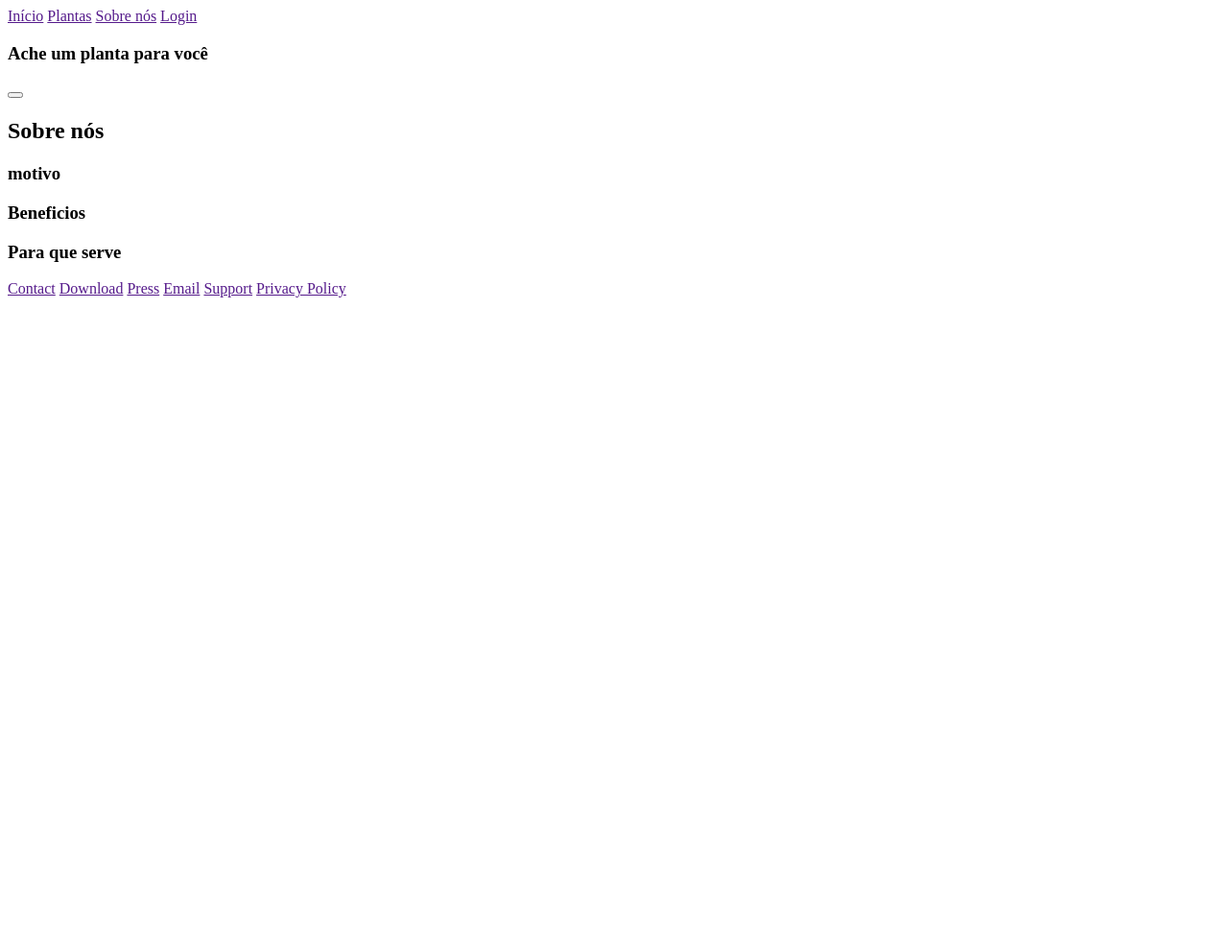
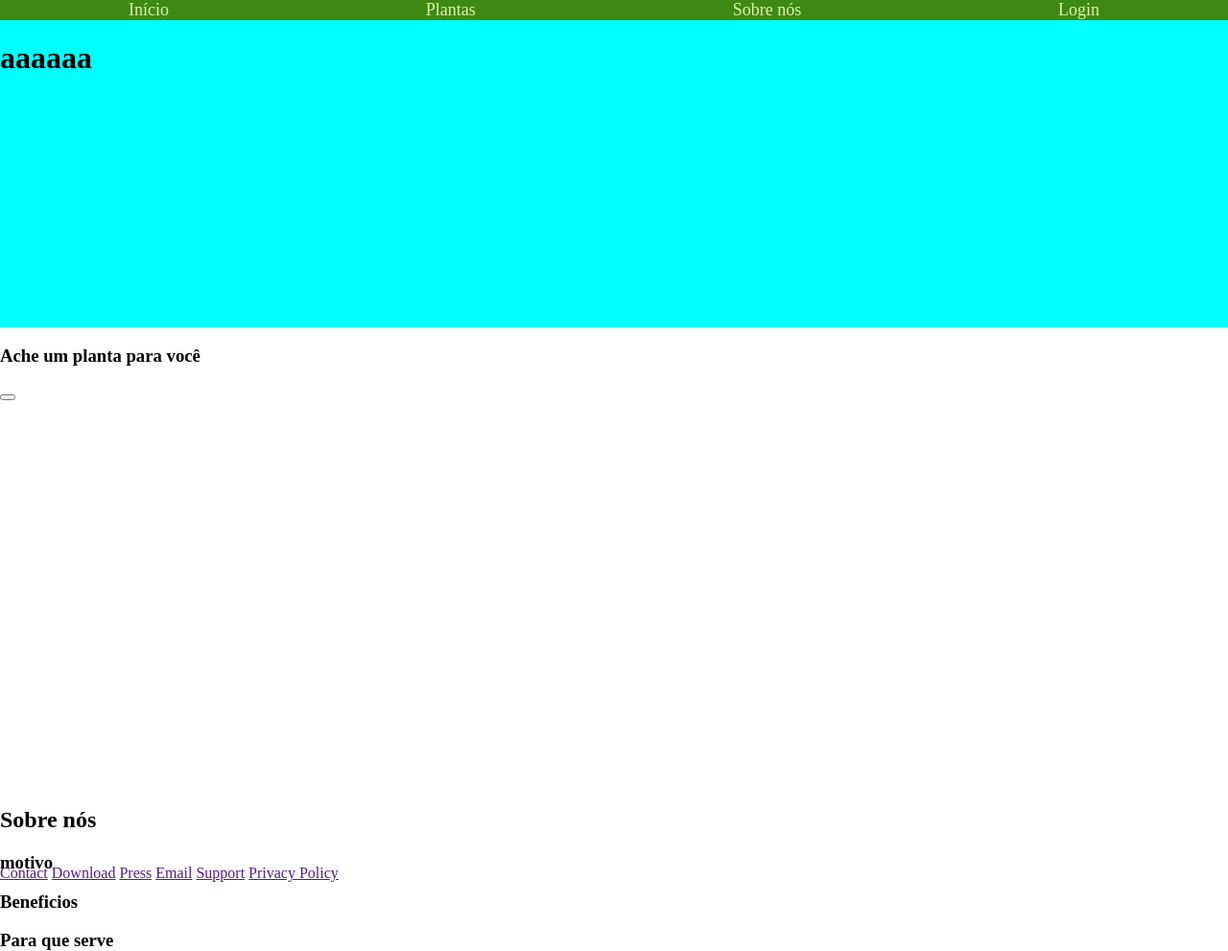
Before and after one commit to carlaque/Plantinhas, a Django app: page / in a window 1280 px wide. Shown: the whole page at 96% size. Before the commit the page ends 310 px from the top, so only its background shows below. Run offline with Django 3.2, Linux system fonts and the light colour scheme; parts of the project's set-up code (start-up, migrations or seed data) failed here and were passed over.

Commit message:
Estilização página index

```diff
--- a/Plantinhas/website/static/css/styles.css
+++ b/Plantinhas/website/static/css/styles.css
@@ -9,3 +9,48 @@
     flex-direction: column;
     justify-content: center;
 }
+
+body{
+    margin: 0%;
+}
+
+.pag-index {
+    display: grid;
+    grid-template-areas: 'main main main main'
+                         'header header header header'
+                         'section section section section'
+                         'footer footer footer footer';
+    grid-template-columns: 25vw 25vw 25vw;
+    grid-template-rows: 40vh 60vh 10vh;
+}
+
+nav{
+    display: flex;
+    justify-content: space-around;
+    align-items: center;
+    background-color: #3E8914;
+    margin: none;
+}
+
+.pag-index main{
+    grid-area: main;
+    background-color: aqua;
+}
+
+.pag-index header{
+    grid-area: header;
+}
+
+section{
+    grid-area: section;
+}
+
+footer{
+    grid-area: footer;
+}
+
+nav a{
+    text-decoration: none;
+    font-size: 18px;
+    color: #DCF4AB;
+}
--- a/Plantinhas/website/templates/index.html
+++ b/Plantinhas/website/templates/index.html
@@ -4,7 +4,9 @@
 
 <div class="pag-index">
     <main>
+        <h1>aaaaaa</h1>
         <!-- imagens -->
+        <!-- javascript -->
         <!-- fundo #DCF4AB -->
     </main>
     <header>
```
Also changed, not shown: Plantinhas/website/templates/base.html (line endings or trailing spaces).
